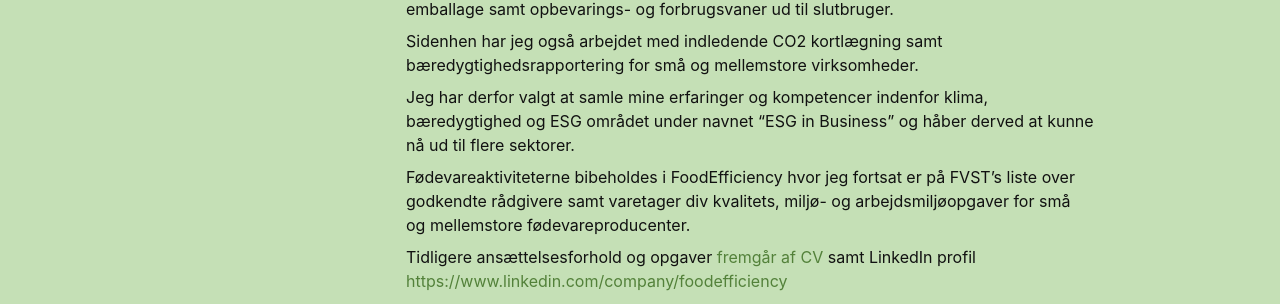
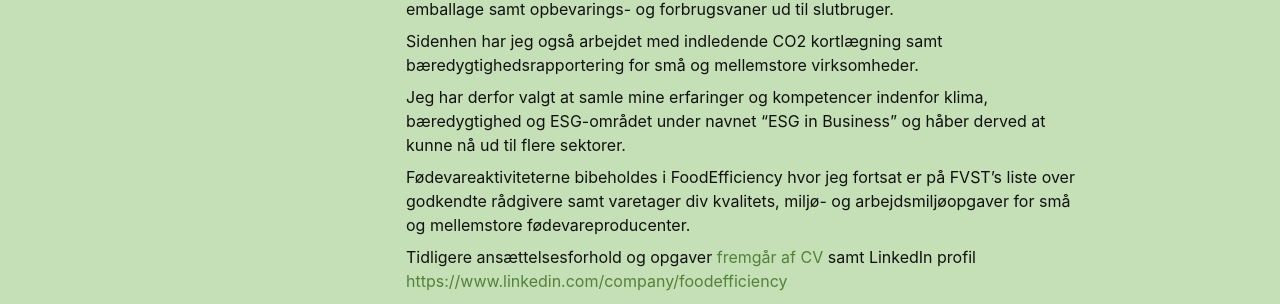
Before and after one commit to FoodEfficiency/esg-business.github.io, a Jekyll site: the page built from _da/about.md, in a window 1280 px wide. Shown: the part 495-799 px from the top of the page. Built offline with Jekyll 4.4.1, drawn with Linux system fonts in a browser that asks for light colours; nearby versions of some CDN libraries.

```diff
--- a/_da/about.md
+++ b/_da/about.md
@@ -23,7 +23,7 @@ Det samme gælder min viden om **LivsCyklusAnalyser** fra da Arla præsenterede
 
 Sidenhen har jeg også arbejdet med indledende CO2 kortlægning samt bæredygtighedsrapportering for små og mellemstore virksomheder.
 
-Jeg har derfor valgt at samle mine erfaringer og kompetencer indenfor klima, bæredygtighed og ESG området under navnet "ESG in Business" og håber derved at kunne nå ud til flere sektorer.
+Jeg har derfor valgt at samle mine erfaringer og kompetencer indenfor klima, bæredygtighed og ESG-området under navnet "ESG in Business" og håber derved at kunne nå ud til flere sektorer.
 
 Fødevareaktiviteterne bibeholdes i FoodEfficiency hvor jeg fortsat er på FVST's liste over godkendte rådgivere samt varetager div kvalitets, miljø- og arbejdsmiljøopgaver for små og mellemstore fødevareproducenter.
 
```
